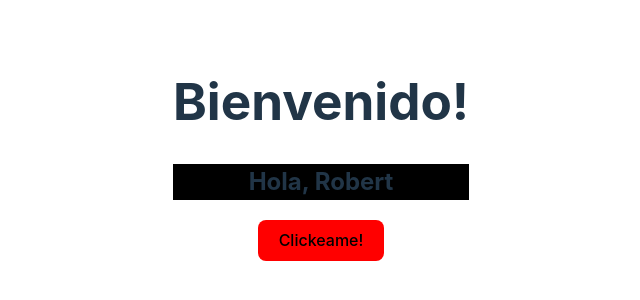
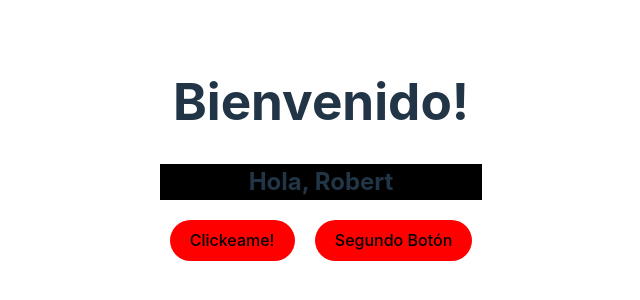
Before and after one commit to DrowAnn/React-Js, a React (Vite) app: page / in a window 1280 px wide. Shown: the part 250-550 px from the top of the page, without its empty margins (319-959 px from the left). Built offline with nearby package versions, Linux system fonts and the light colour scheme.

Commit message:
Primera Clase

```diff
--- a/src/App.jsx
+++ b/src/App.jsx
@@ -19,6 +19,7 @@ function App() {
       >
         Clickeame!
       </Button>
+      <Button>Segundo Botón</Button>
     </>
   );
 }
--- /dev/null
+++ b/src/components/Button.css
@@ -0,0 +1,6 @@
+.button-try {
+  background-color: red;
+  border-radius: 40px;
+  margin-right: 10px;
+  margin-left: 10px;
+}
--- a/src/components/Button.jsx
+++ b/src/components/Button.jsx
@@ -1,9 +1,8 @@
+import "./Button.css";
+
 const Button = (props) => {
   return (
-    <button
-      style={{ backgroundColor: "red", borderRadius: "40 px" }}
-      {...props}
-    >
+    <button className="button-try" {...props}>
       {props.children}
     </button>
   );
```
